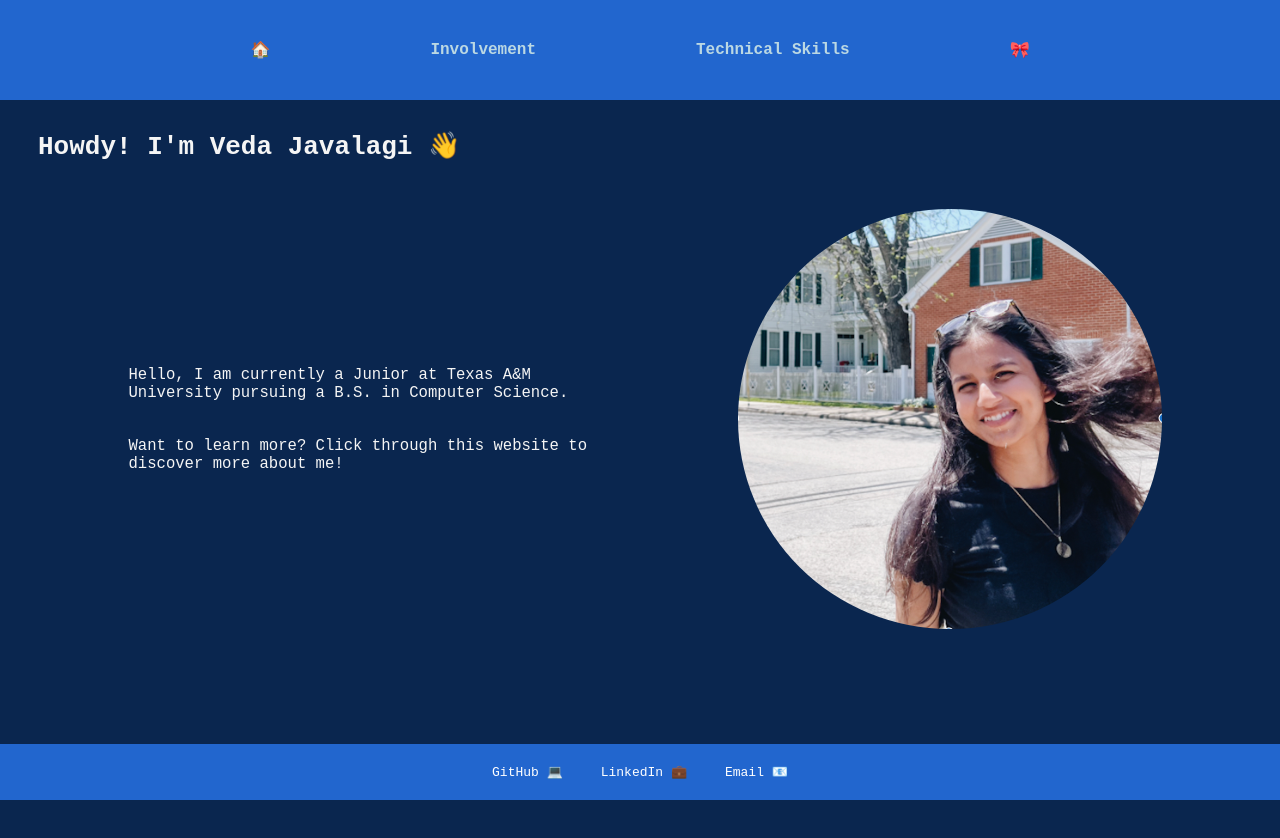
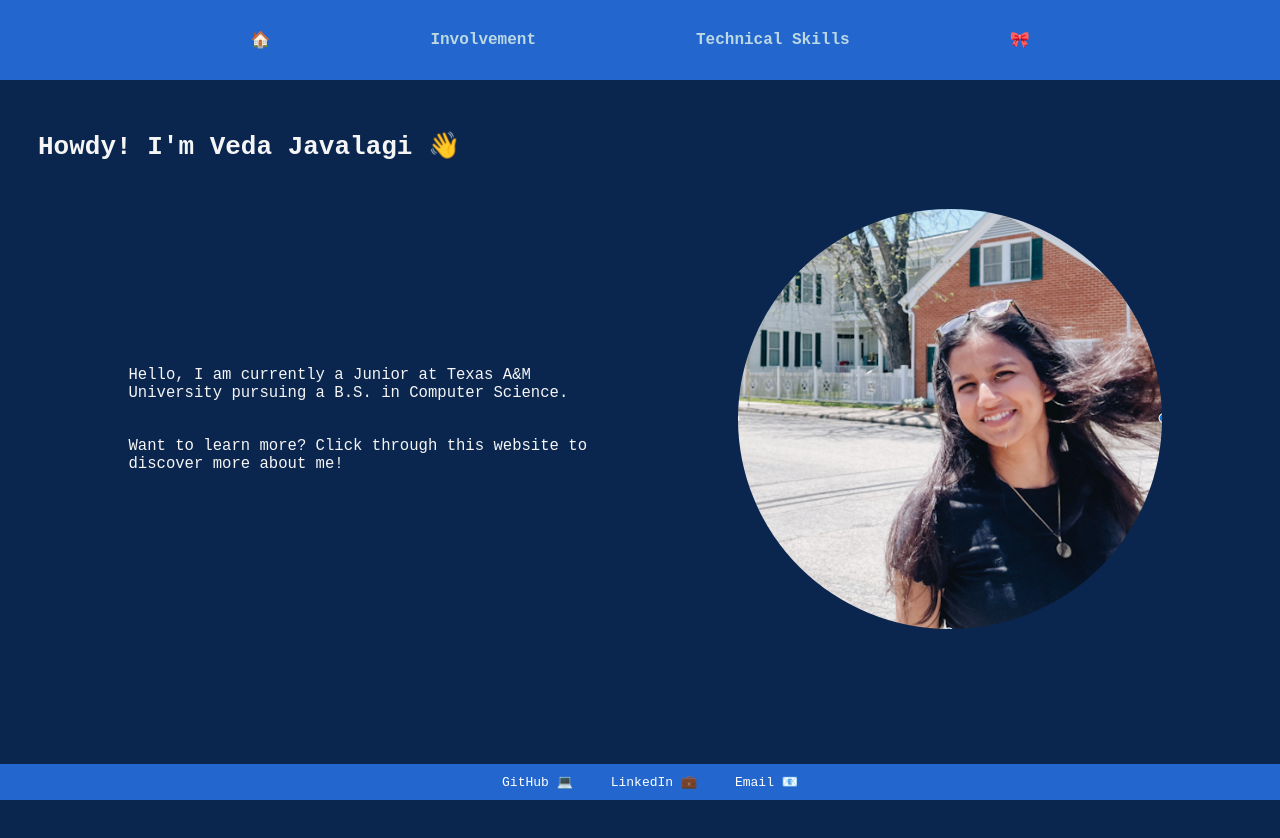
Before and after one commit to vjavalagi/vjavalagi.github.io, a plain HTML site: page index.html in a window 1280 px wide. Drawn offline with Linux system fonts and the light colour scheme.

Commit message:
header footer fixes

```diff
--- a/bowstyle.css
+++ b/bowstyle.css
@@ -5,7 +5,7 @@ body {
     background-size: cover;
     font-family: monospace;
     margin-top: 100px;
-    padding: 30px;
+    padding-bottom: 80px;
 
 }
 main {
@@ -39,7 +39,7 @@ a:link {
   }
 /* Navigation Bar */
 header img {
-    height: 100px;
+    height: 15%;
 }
 header li a:hover {
     color: rgb(255, 225, 0);
@@ -54,7 +54,7 @@ header {
     top: 0;
     left: 0;
     right: 0;
-    height: 100px;
+    height: 80px;
     display: flex;
     justify-content: center; /* Align items horizontally center */
     align-items: center; /* Align items vertically center */
@@ -236,7 +236,7 @@ img.techskills {
     background-color: rgb(225, 119, 208);
     color: white;
     text-align: center;
-    padding: 20px 0;
+    padding: 10px ;
 }
 
 .footer a {
--- a/style.css
+++ b/style.css
@@ -54,7 +54,7 @@ header {
     top: 0;
     left: 0;
     right: 0;
-    height: 100px;
+    height: 80px;
     display: flex;
     justify-content: center; /* Align items horizontally center */
     align-items: center; /* Align items vertically center */
@@ -217,7 +217,7 @@ img.techskills {
     background-color: rgb(34, 102, 206);
     color: white;
     text-align: center;
-    padding: 20px 0;
+    padding: 10px;
 }
 
 .footer a {
```
